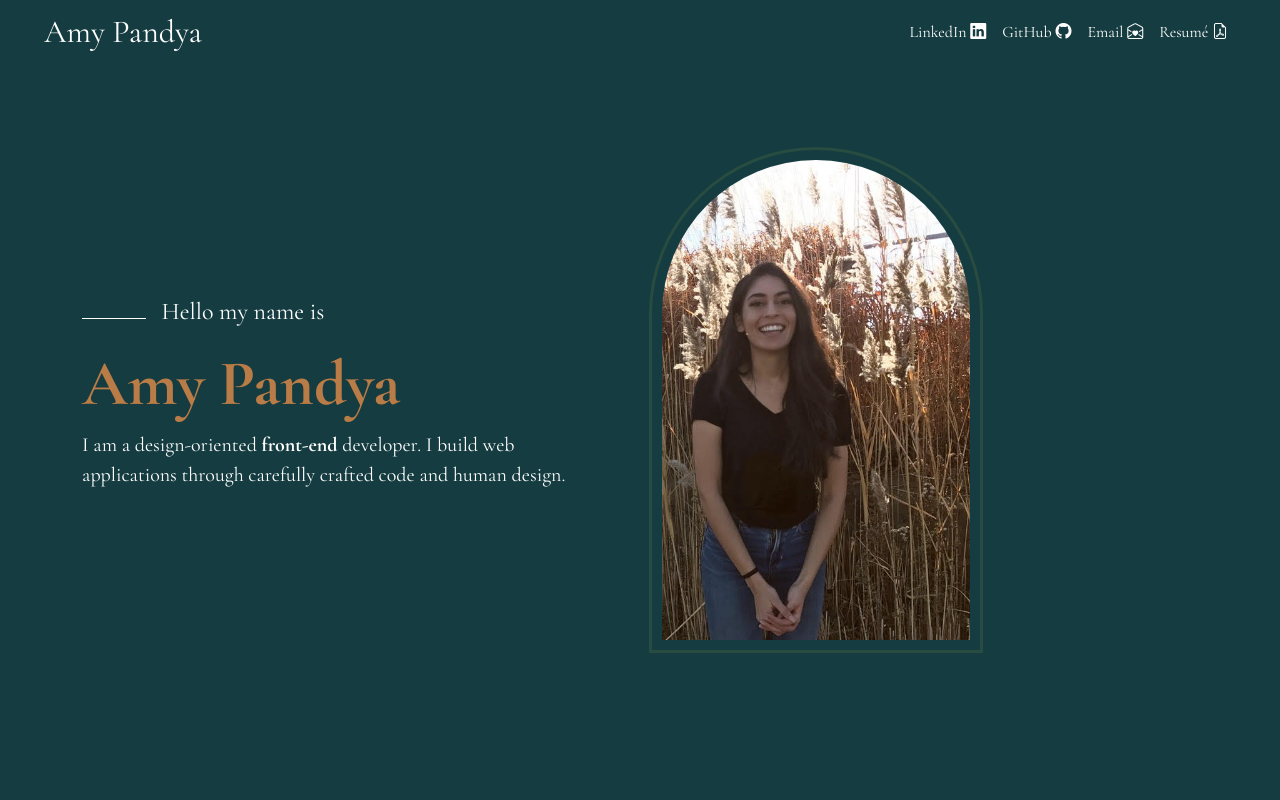
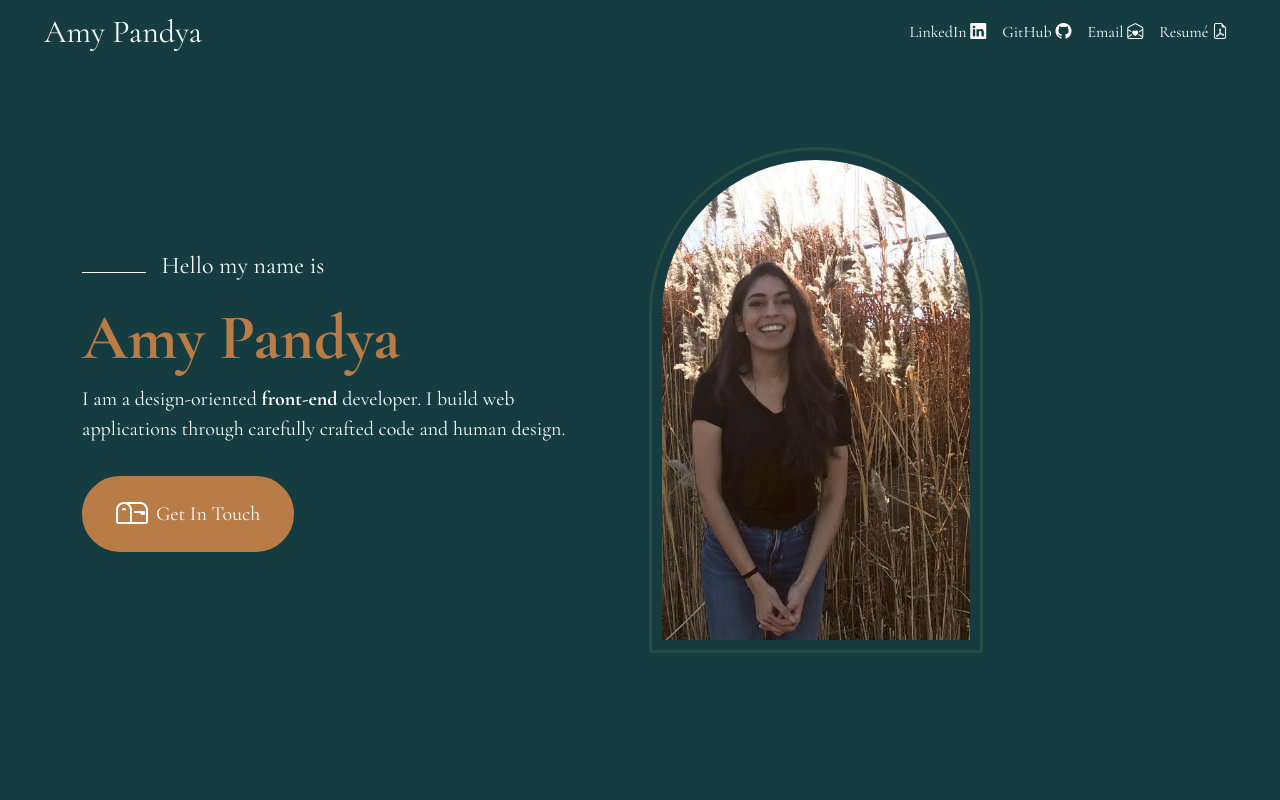
Before and after one commit to amypands/PersonalSite, a Next.js app: page / in a window 1280 px wide. Shown: the top 800 px of the page. Built offline with nearby package versions, Linux system fonts and the light colour scheme.

Commit message:
contact button

```diff
--- a/pages/index.js
+++ b/pages/index.js
@@ -64,6 +64,9 @@ export default function Home() {
                 build web <br /> applications through carefully crafted code and
                 human design.
               </p>
+              <a className='contact-button' href="mailto:amykpandya@gmail.com">
+                <i className="bi bi-mailbox"></i> Get In Touch
+              </a>
             </div>
             <div className="col-md-6  col-sm-12">
               <div className="selfportrait">
--- a/styles/index.scss
+++ b/styles/index.scss
@@ -101,10 +101,29 @@ nav.navbar {
 
 .section-1 {
   border-bottom: 2px solid $light-green;
+  .contact-button {
+    font-size: 1.25rem;
+    padding: 0.75rem 2rem;
+    background-color: $gold;
+    color: white;
+    border-radius: 999px;
+    border: 2px solid $gold;
+    width: fit-content;
+    margin-top: 1rem;
+    display: flex;
+    align-items: center;
+    i {
+      margin-right: 0.5rem;
+      font-size: 2rem;
+    }
+    &:hover {
+      background-color: $base-green;
+    }
+  }
 }
 
 .section-2 {
-    border-bottom: 2px solid $light-green;
+  border-bottom: 2px solid $light-green;
   .container {
     padding-top: 80px;
     padding-bottom: 80px;
@@ -122,20 +141,18 @@ nav.navbar {
     &:hover {
       color: white;
     }
-
   }
   img {
-    width:150px;
-    height:150px;
+    width: 150px;
+    height: 150px;
     border-radius: 1000px;
     border: 10px solid $base-green;
     outline: 3px solid $light-green;
   }
-  .cert{
+  .cert {
     margin-bottom: 2rem;
     .bi-arrow-right-circle {
       margin-right: 1rem;
-
     }
   }
 }
```
